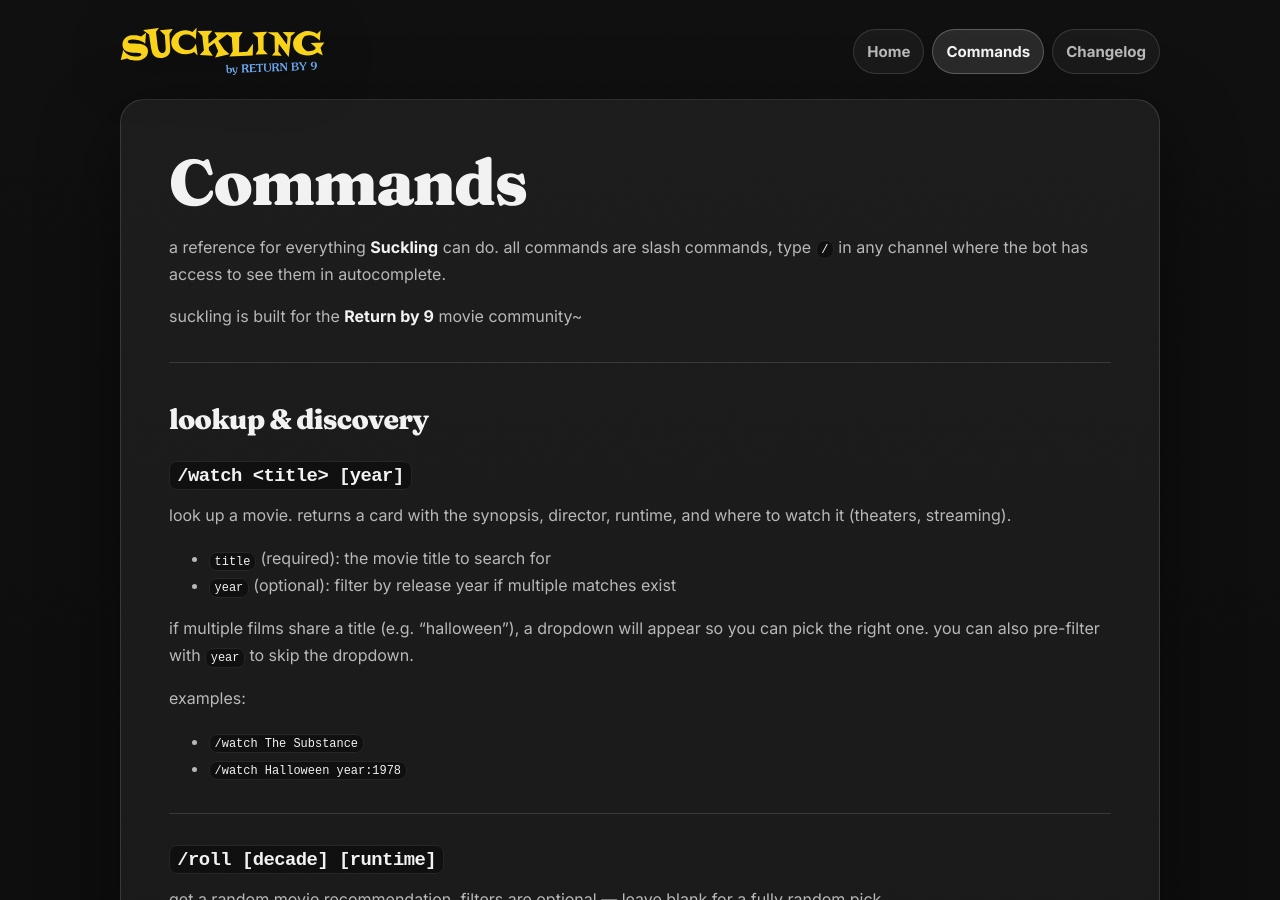
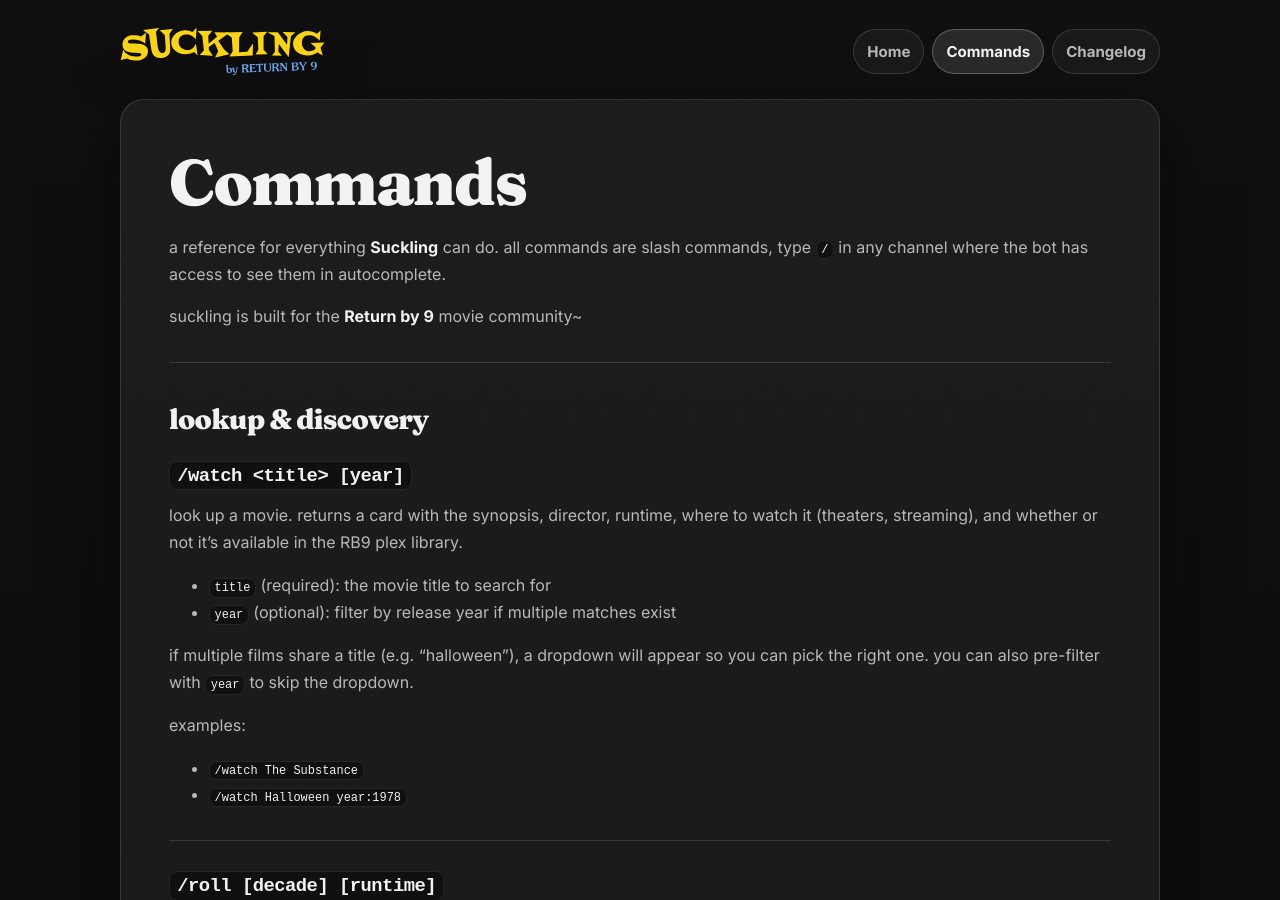
Before and after one commit to rupertosandez/sucklingsite, a Jekyll site: the page built from COMMANDS.md, in a window 1280 px wide and 900 px high. Built offline with Jekyll 4.4.1, drawn with Linux system fonts in a browser that asks for light colours.

Commit message:
Update COMMANDS.md
added mention of plex availability display in /watch lookup

```diff
--- a/COMMANDS.md
+++ b/COMMANDS.md
@@ -15,7 +15,7 @@ suckling is built for the **Return by 9** movie community~
 ## lookup & discovery
 
 ### `/watch <title> [year]`
-look up a movie. returns a card with the synopsis, director, runtime, and where to watch it (theaters, streaming).
+look up a movie. returns a card with the synopsis, director, runtime, where to watch it (theaters, streaming), and whether or not it's available in the RB9 plex library.
 
 - `title` (required): the movie title to search for
 - `year` (optional): filter by release year if multiple matches exist
```
